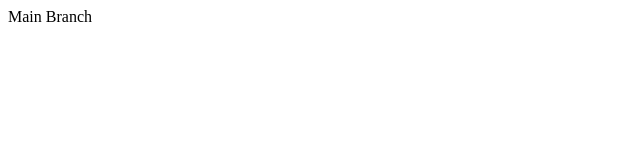
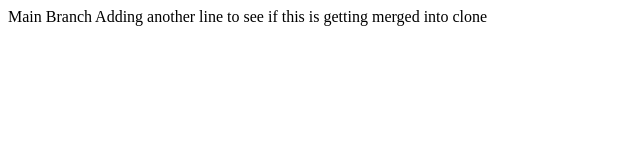
Before and after one commit to Alluri03/ExcMainRepository, a plain HTML site: page index.html in a window 1280 px wide. Shown: the whole page, without its empty margins (0-640 px from the left). Drawn offline with Linux system fonts and the light colour scheme.

Commit message:
Updated the file

```diff
--- a/index.html
+++ b/index.html
@@ -1,3 +1,4 @@
 <html>
 	Main Branch
+	Adding another line to see if this is getting merged into clone
 </html>
```
